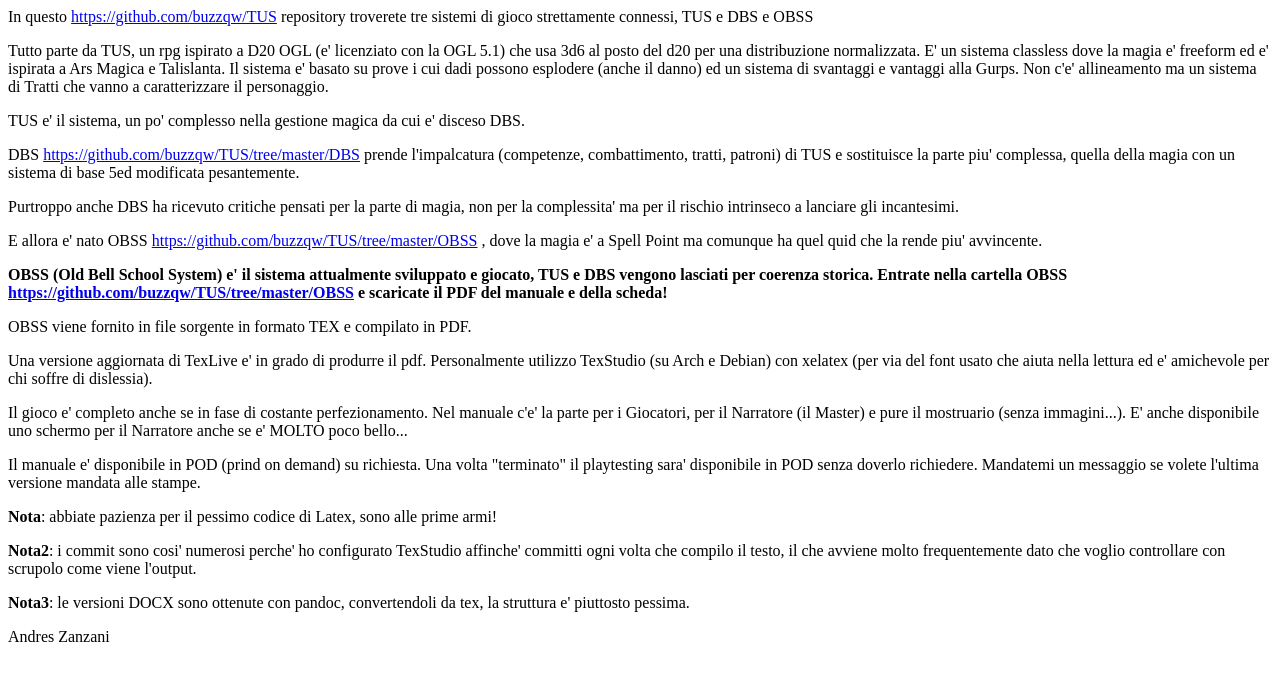
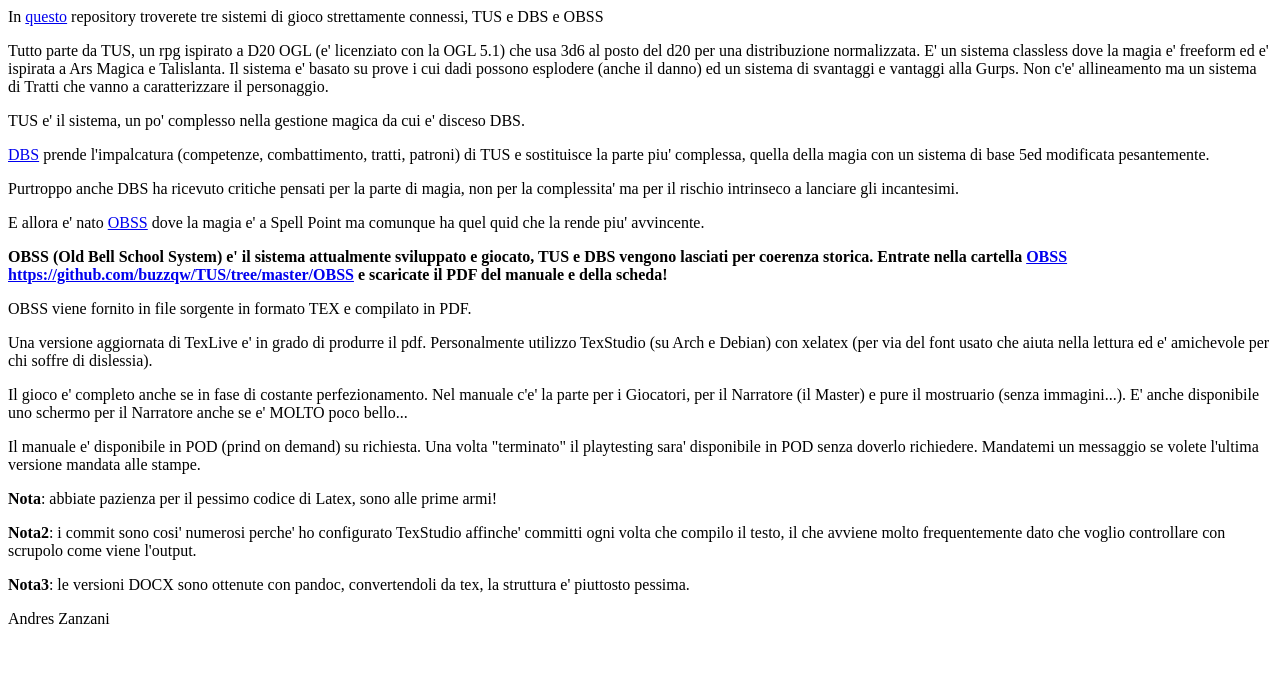
Before and after one commit to buzzqw/buzzqw.github.io, a plain HTML site: page index.html in a window 1280 px wide. Drawn offline with Linux system fonts and the light colour scheme.

Commit message:
Update index.html

```diff
--- a/index.html
+++ b/index.html
@@ -1,12 +1,12 @@
-<p>In questo <a href="https://github.com/buzzqw/TUS">https://github.com/buzzqw/TUS</a>  repository troverete tre sistemi di gioco strettamente connessi, TUS e DBS e OBSS</p>
+<p>In <a href="https://github.com/buzzqw/TUS" title="TUS">questo</a> repository troverete tre sistemi di gioco strettamente connessi, TUS e DBS e OBSS</p>
 <p>Tutto parte da TUS, un rpg ispirato a D20 OGL (e&#39; licenziato con la OGL 5.1) che usa 3d6 al posto del d20 per una distribuzione normalizzata. E&#39; un sistema classless dove la magia e&#39; freeform ed e&#39; ispirata a Ars Magica e Talislanta. Il sistema e&#39; basato su prove i cui dadi possono esplodere (anche il danno) ed un sistema di svantaggi e vantaggi alla Gurps.
 Non c&#39;e&#39; allineamento ma un sistema di Tratti che vanno a caratterizzare il personaggio.</p>
 <p>TUS e&#39; il sistema, un po&#39; complesso nella gestione magica da cui e&#39; disceso DBS.</p>
-<p>DBS <a href="https://github.com/buzzqw/TUS/tree/master/DBS">https://github.com/buzzqw/TUS/tree/master/DBS</a> prende l&#39;impalcatura (competenze, combattimento, tratti, patroni) di TUS e sostituisce la parte piu&#39; complessa, quella della magia con un sistema di base 5ed modificata pesantemente.</p>
+<p><a href="https://github.com/buzzqw/TUS/tree/master/DBS" title="DBS">DBS</a> prende l&#39;impalcatura (competenze, combattimento, tratti, patroni) di TUS e sostituisce la parte piu&#39; complessa, quella della magia con un sistema di base 5ed modificata pesantemente.</p>
 <p>Purtroppo anche DBS ha ricevuto critiche pensati per la parte di magia, non per la complessita&#39; ma per il rischio intrinseco a lanciare gli incantesimi.</p>
-<p>E allora e&#39; nato OBSS <a href="https://github.com/buzzqw/TUS/tree/master/OBSS">https://github.com/buzzqw/TUS/tree/master/OBSS</a> , dove la magia e&#39; a Spell Point ma comunque ha quel quid che la rende piu&#39; avvincente.</p>
+<p>E allora e&#39; nato <a href="https://github.com/buzzqw/TUS/tree/master/OBSS" title="OBSS">OBSS</a> dove la magia e&#39; a Spell Point ma comunque ha quel quid che la rende piu&#39; avvincente.</p>
 <p><strong>OBSS (Old Bell School System) e&#39; il sistema attualmente sviluppato e giocato, TUS e DBS vengono lasciati per coerenza storica.
-Entrate nella cartella OBSS <a href="https://github.com/buzzqw/TUS/tree/master/OBSS">https://github.com/buzzqw/TUS/tree/master/OBSS</a> e scaricate il PDF del manuale e della scheda!</strong></p>
+Entrate nella cartella <a href="https://github.com/buzzqw/TUS/tree/master/OBSS" title="OBSS">OBSS</a> <a href="https://github.com/buzzqw/TUS/tree/master/OBSS">https://github.com/buzzqw/TUS/tree/master/OBSS</a> e scaricate il PDF del manuale e della scheda!</strong></p>
 <p>OBSS viene fornito in file sorgente in formato TEX e compilato in PDF.</p>
 <p>Una versione aggiornata di TexLive e&#39; in grado di produrre il pdf. Personalmente utilizzo TexStudio (su Arch e Debian) con xelatex (per via del font usato che aiuta nella lettura ed e&#39; amichevole per chi soffre di dislessia).</p>
 <p>Il gioco e&#39; completo anche se in fase di costante perfezionamento. Nel manuale c&#39;e&#39; la parte per i Giocatori, per il Narratore (il Master) e pure il mostruario (senza immagini...). E&#39; anche disponibile uno schermo per il Narratore anche se e&#39; MOLTO poco bello...</p>
```
